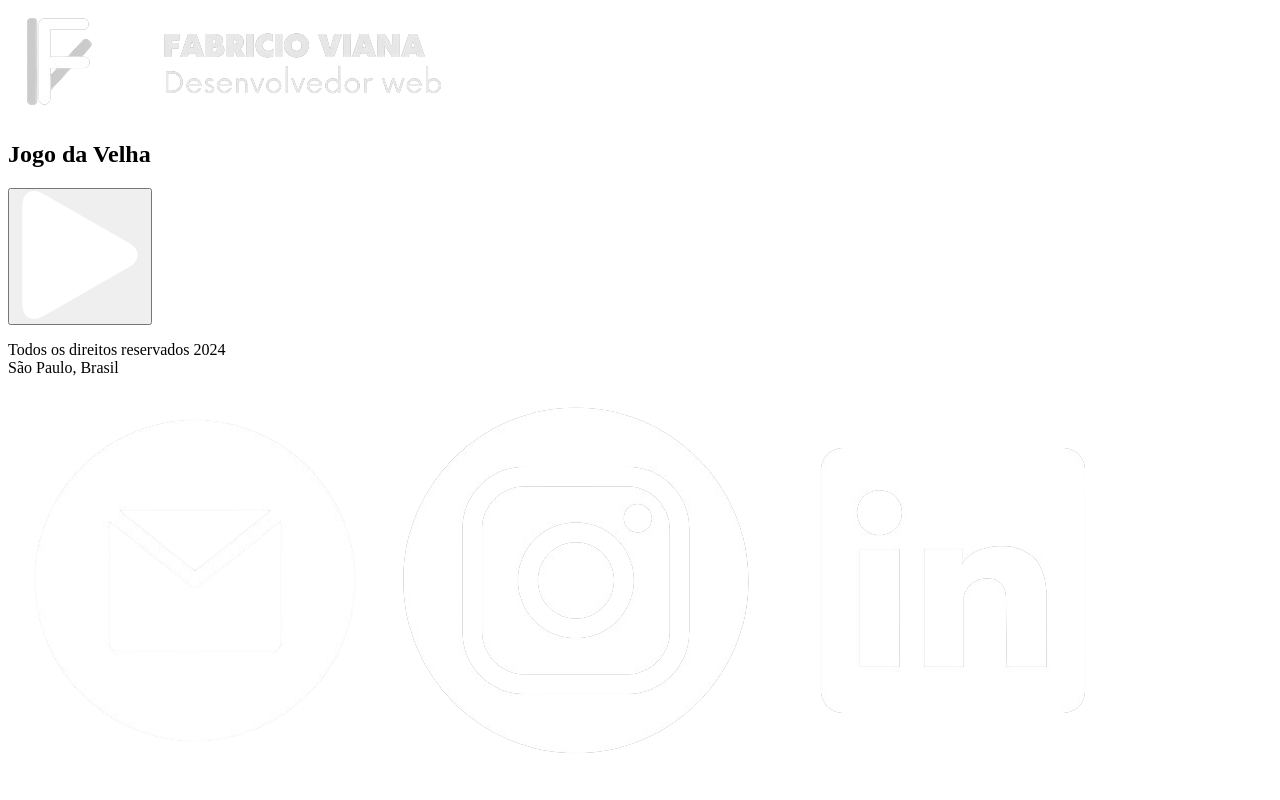
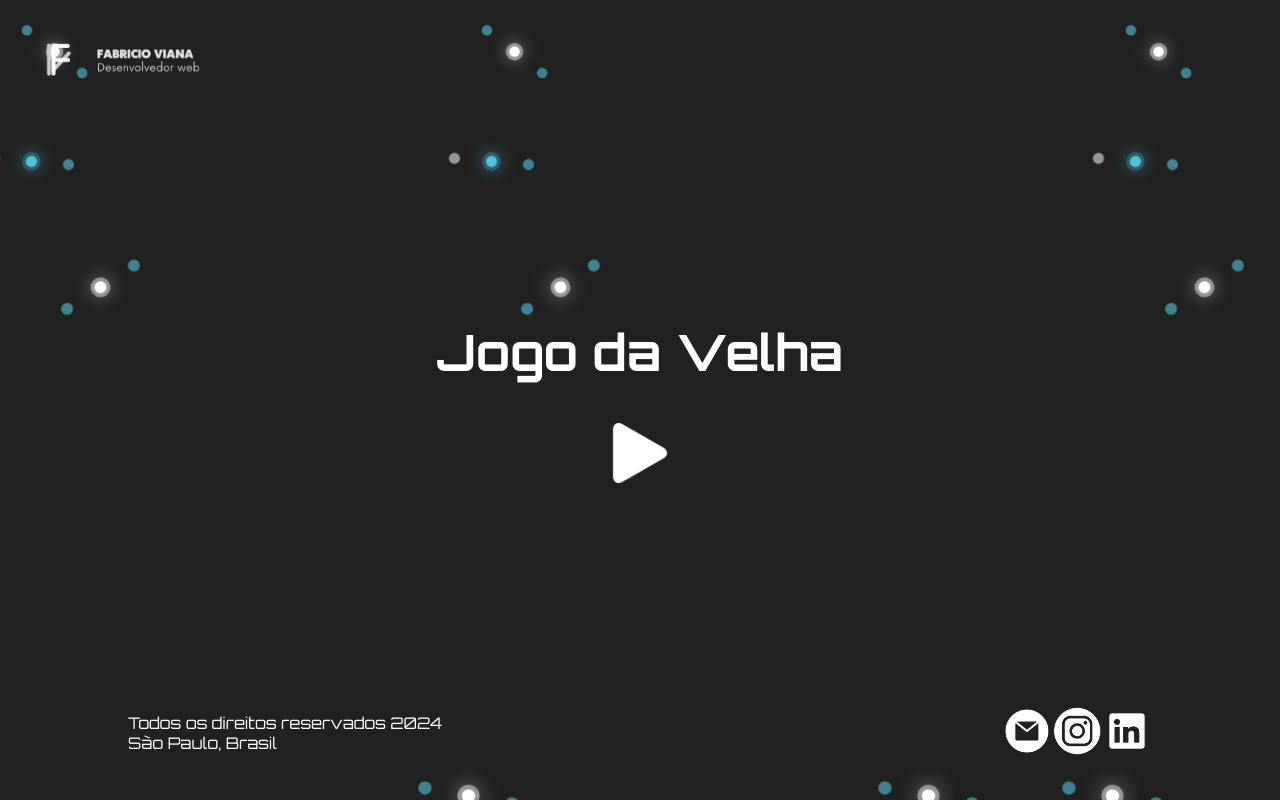
Before and after one commit to Fabricio-P-Viana/jogoDaVelha, a plain HTML site: page index.html in a window 1280 px wide. Drawn offline with Linux system fonts and the light colour scheme; the site is published under a folder, as on GitHub Pages, so addresses that start at the root find nothing; a web font is replaced by a local one.

Commit message:
Update index.html
caminhos absolutos corrigidos

```diff
--- a/index.html
+++ b/index.html
@@ -4,9 +4,9 @@
     <meta charset="UTF-8">
     <meta http-equiv="X-UA-Compatible" content="IE=edge">
     <meta name="viewport" content="width=device-width, initial-scale=1.0">
-    <link rel="stylesheet" href="/assets/css/style.css">
-    <link rel="stylesheet" href="/assets/css/inicio.css">
-    <link rel="stylesheet" href="/assets/css/particulas.css">
+    <link rel="stylesheet" href="./assets/css/style.css">
+    <link rel="stylesheet" href="./assets/css/inicio.css">
+    <link rel="stylesheet" href="./assets/css/particulas.css">
     <link rel="shortcut icon" href="./assets/src/logoIcone.png" type="image/x-icon">
     <title>Jogo da Velha</title>
 </head>
```
